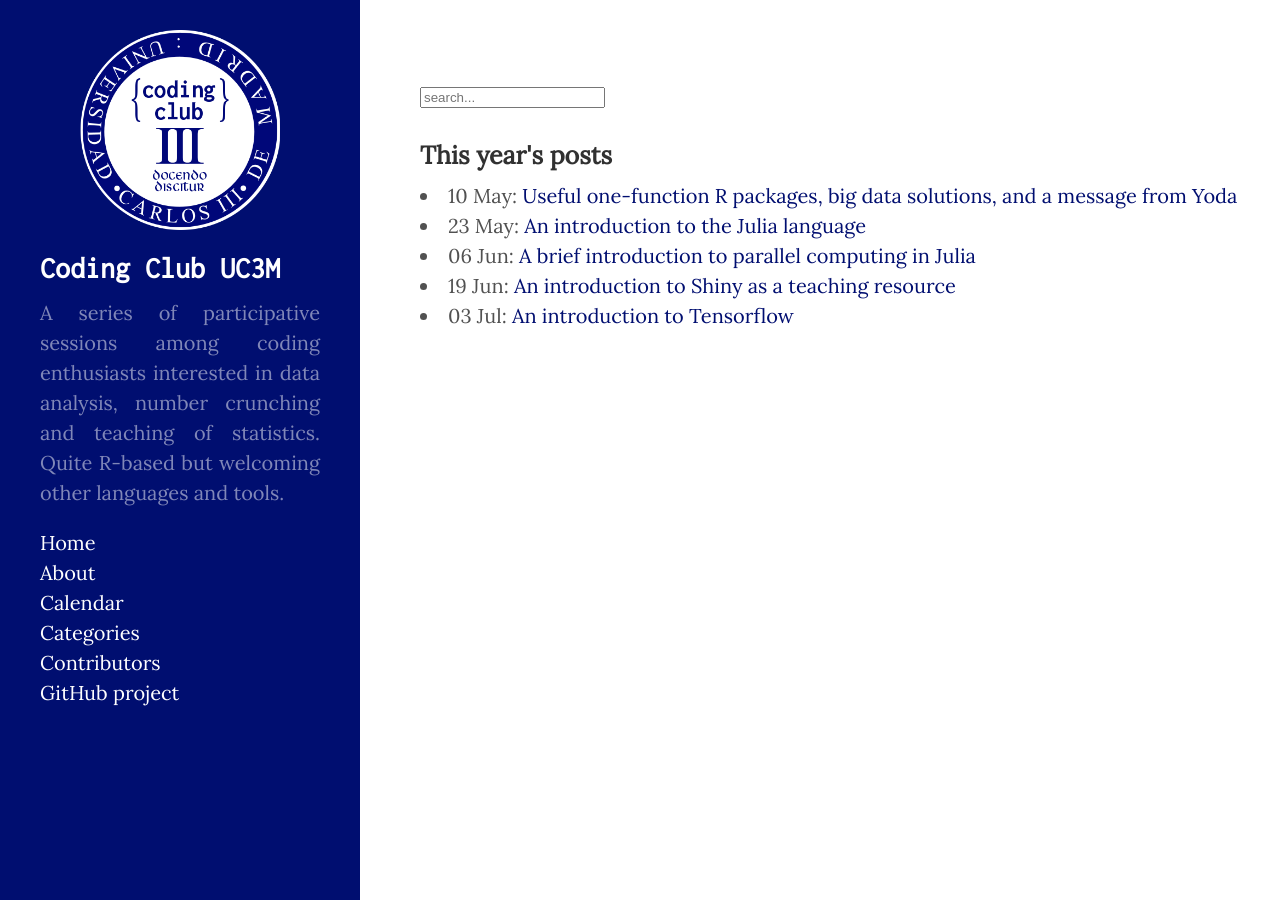
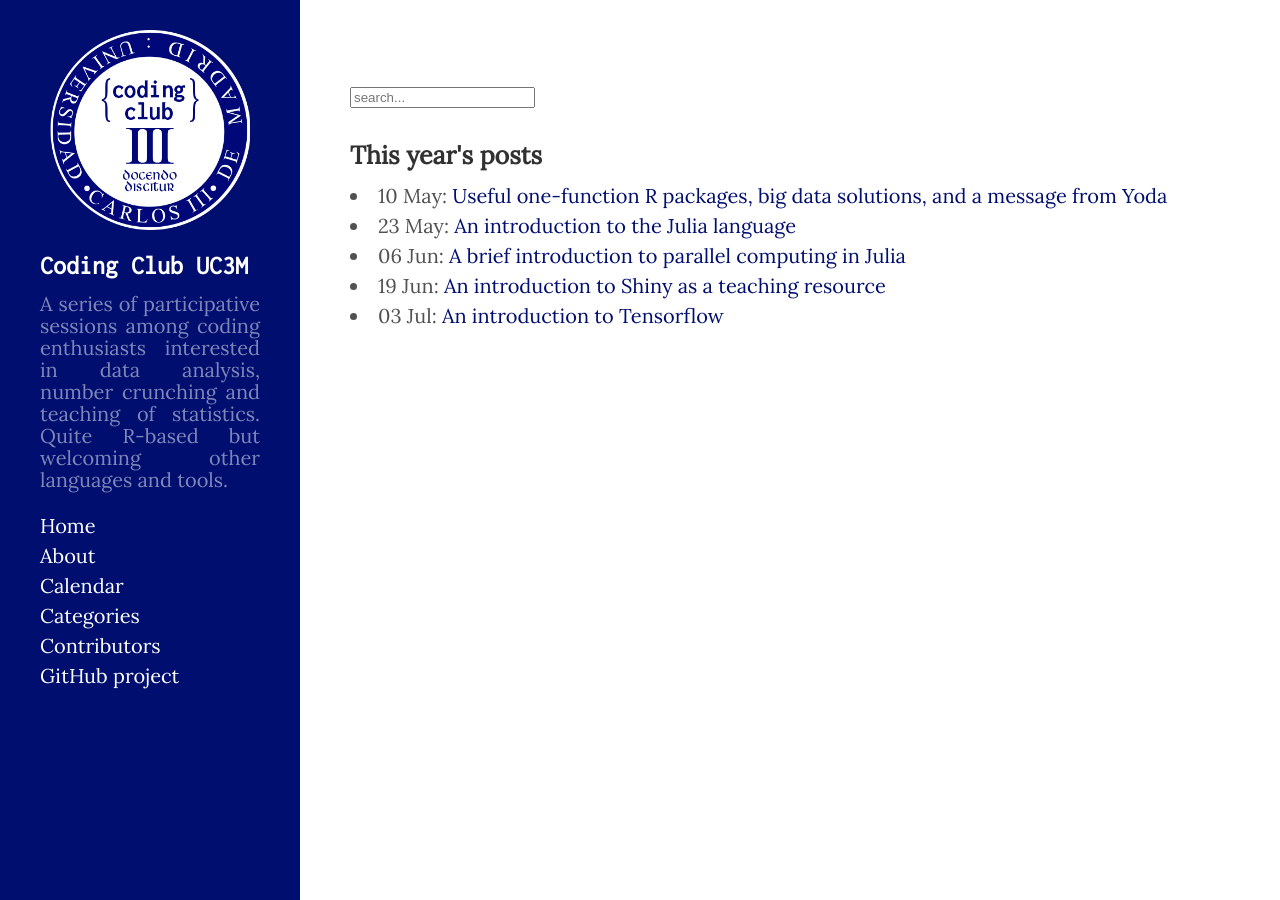
Before and after one commit to CodingClubUC3M/codingclubuc3m.github.io, a Jekyll site: the page built from index.md, in a window 1280 px wide. Built offline with Jekyll 4.4.1, drawn with Linux system fonts in a browser that asks for light colours; comment, search, counter and statistics services are not loaded.

Commit message:
change sidebar fullsize

```diff
--- a/public/css/hyde.css
+++ b/public/css/hyde.css
@@ -56,7 +56,7 @@ html {
 
 .sidebar {
   text-align: center;
-  padding: 0rem 0rem;
+  padding: 0rem 0rem 0rem 0rem;
   color: rgba(255,255,255,.5);
   background-color: #202020;
 }
@@ -66,7 +66,7 @@ html {
     top: 0;
     left: 0;
     bottom: 0;
-    width: 18rem;
+    width: 15rem;
     text-align: left;
   }
 }
@@ -92,7 +92,7 @@ html {
 }
 
 .sidebar .sidebar-about h1{
-font-size: 1.5rem;
+font-size: 1.3rem;
 }
 
 .sidebar-nav {
@@ -127,7 +127,7 @@ a.sidebar-nav-item:focus {
   a.sidebar-nav-item {
   display: block;
   line-height: 1.5;
-}
+  }
 }
 
 /*@media (max-width: 48em) {
@@ -158,7 +158,7 @@ a.sidebar-nav-item:focus {
 @media (min-width: 64em) {
   .content {
     max-width: 45rem;
-    margin-left: 20rem;
+    margin-left: 16.5rem;
     margin-right: 1rem;
   }
 }
--- a/public/css/poole.css
+++ b/public/css/poole.css
@@ -260,8 +260,9 @@ tbody tr:nth-child(odd) th {
  */
 
 .lead {gutter
-  font-size: 0.8rem;
+  font-size: 0.7rem;
   text-align: justify;
+  line-height: 1.1em;
 }
 
 
```
